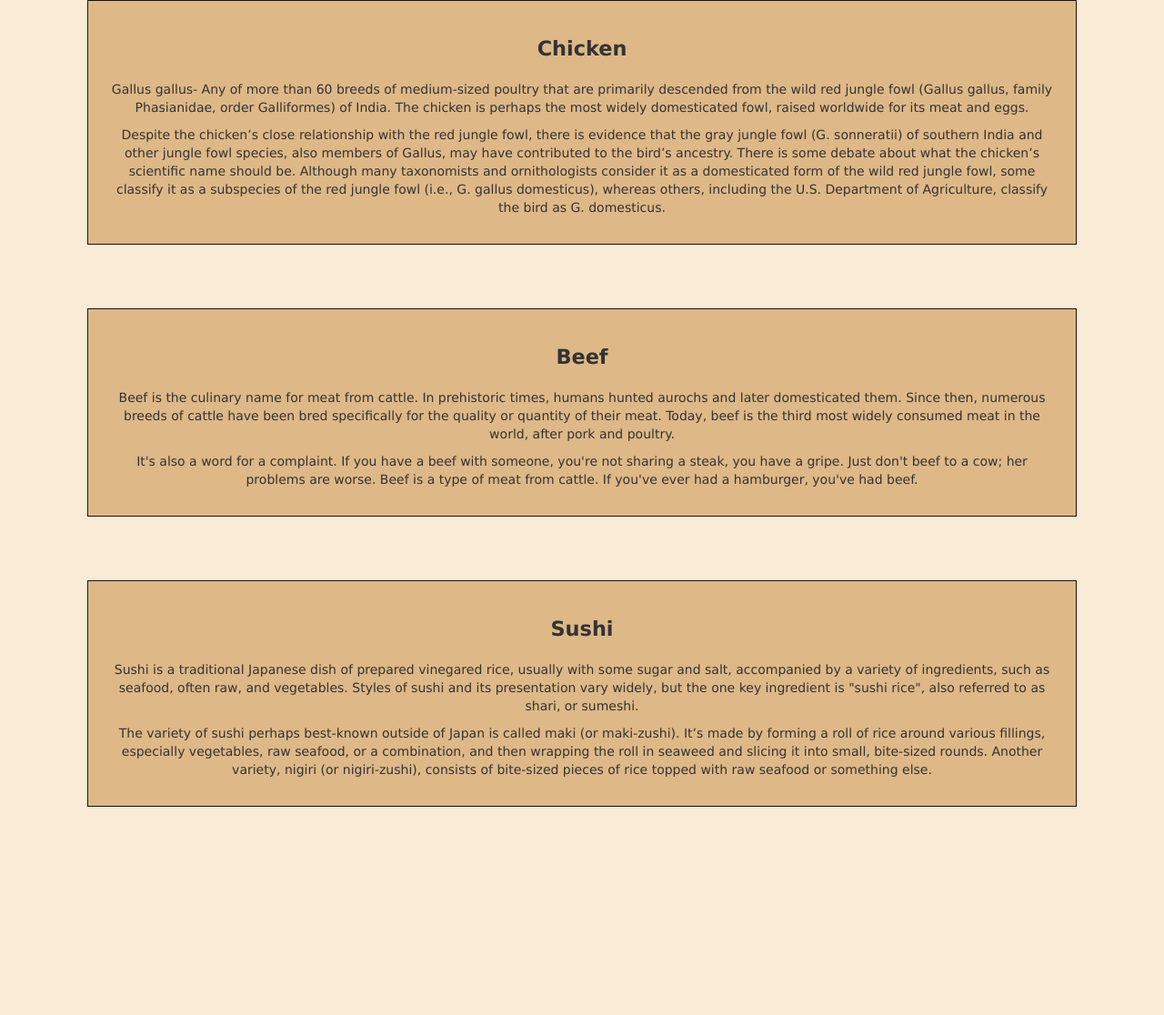
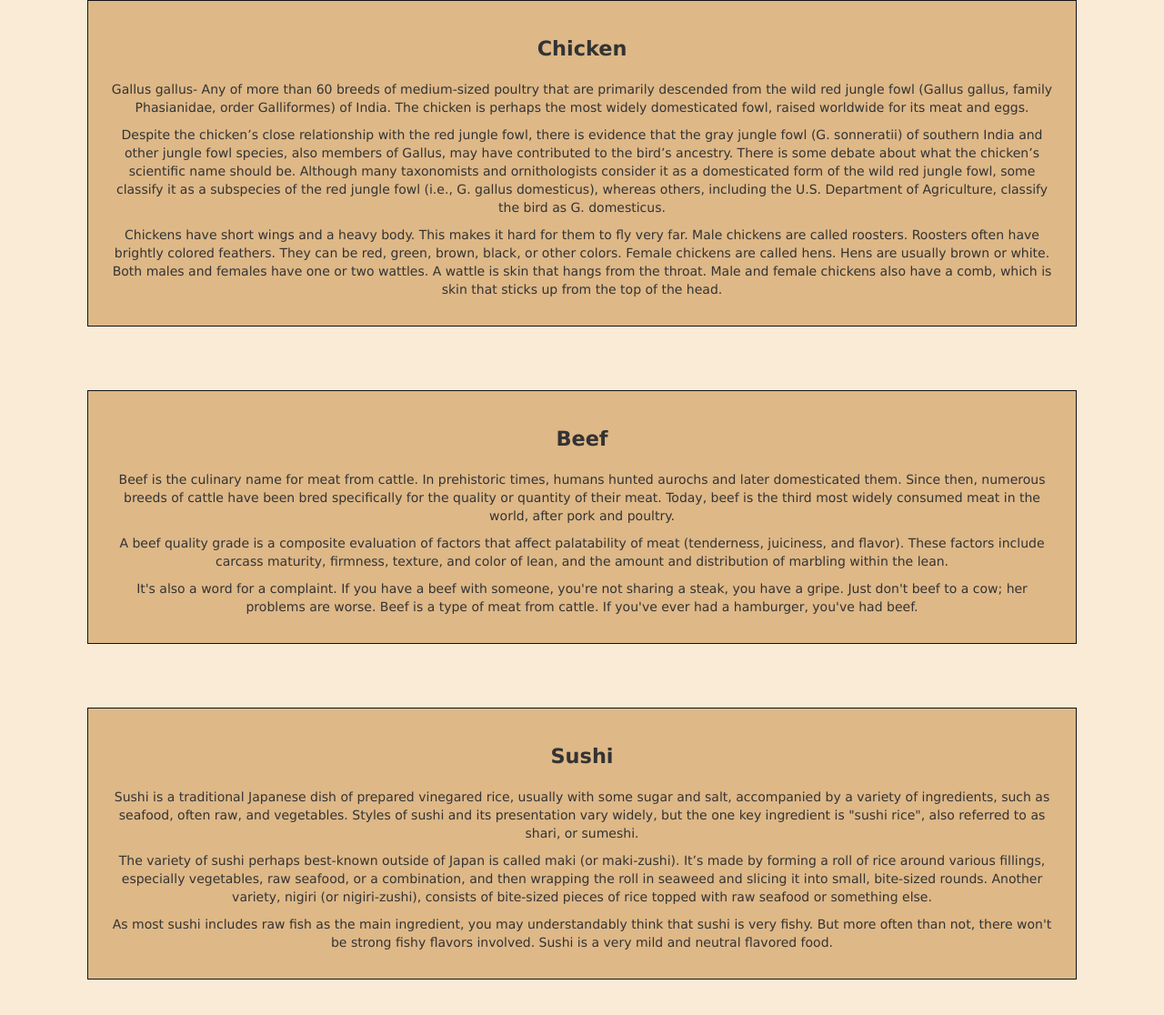
Before and after one commit to Jaketierney/mod3, a plain HTML site: page index.html in a window 1280 px wide. Shown: the part 146-1262 px from the top of the page at 91% size. Before the commit the page ends 1133 px from the top, so only its background shows below. Drawn offline with Linux system fonts and the light colour scheme.

Commit message:
Create index.html

```diff
--- a/index.html
+++ b/index.html
@@ -64,7 +64,9 @@
                     <p>
                     Despite the chicken’s close relationship with the red jungle fowl, there is evidence that the gray jungle fowl (G. sonneratii) of southern India and other jungle fowl species, also members of Gallus, may have contributed to the bird’s ancestry. There is some debate about what the chicken’s scientific name should be. Although many taxonomists and ornithologists consider it as a domesticated form of the wild red jungle fowl, some classify it as a subspecies of the red jungle fowl (i.e., G. gallus domesticus), whereas others, including the U.S. Department of Agriculture, classify the bird as G. domesticus.
                     </p>
-
+                    <p>
+                    Chickens have short wings and a heavy body. This makes it hard for them to fly very far. Male chickens are called roosters. Roosters often have brightly colored feathers. They can be red, green, brown, black, or other colors. Female chickens are called hens. Hens are usually brown or white. Both males and females have one or two wattles. A wattle is skin that hangs from the throat. Male and female chickens also have a comb, which is skin that sticks up from the top of the head.
+                    </p
                 </section>
             </div>
 
@@ -75,6 +77,9 @@
                      <p>
                      Beef is the culinary name for meat from cattle. In prehistoric times, humans hunted aurochs and later domesticated them. Since then, numerous breeds of cattle have been bred specifically for the quality or quantity of their meat. Today, beef is the third most widely consumed meat in the world, after pork and poultry.
                     </P>
+                    <p>
+                    A beef quality grade is a composite evaluation of factors that affect palatability of meat (tenderness, juiciness, and flavor). These factors include carcass maturity, firmness, texture, and color of lean, and the amount and distribution of marbling within the lean.
+                    </p>
                     <p>
                      It's also a word for a complaint. If you have a beef with someone, you're not sharing a steak, you have a gripe. Just don't beef to a cow; her problems are worse. Beef is a type of meat from cattle. If you've ever had a hamburger, you've had beef.
                     </p>
@@ -91,6 +96,9 @@
                      <p>
                      The variety of sushi perhaps best-known outside of Japan is called maki (or maki-zushi). It’s made by forming a roll of rice around various fillings, especially vegetables, raw seafood, or a combination, and then wrapping the roll in seaweed and slicing it into small, bite-sized rounds. Another variety, nigiri (or nigiri-zushi), consists of bite-sized pieces of rice topped with raw seafood or something else.
                     </p>
+                    <p>
+                    As most sushi includes raw fish as the main ingredient, you may understandably think that sushi is very fishy. But more often than not, there won't be strong fishy flavors involved. Sushi is a very mild and neutral flavored food.
+                    </p>
 
                 </section>
             </div>
```
